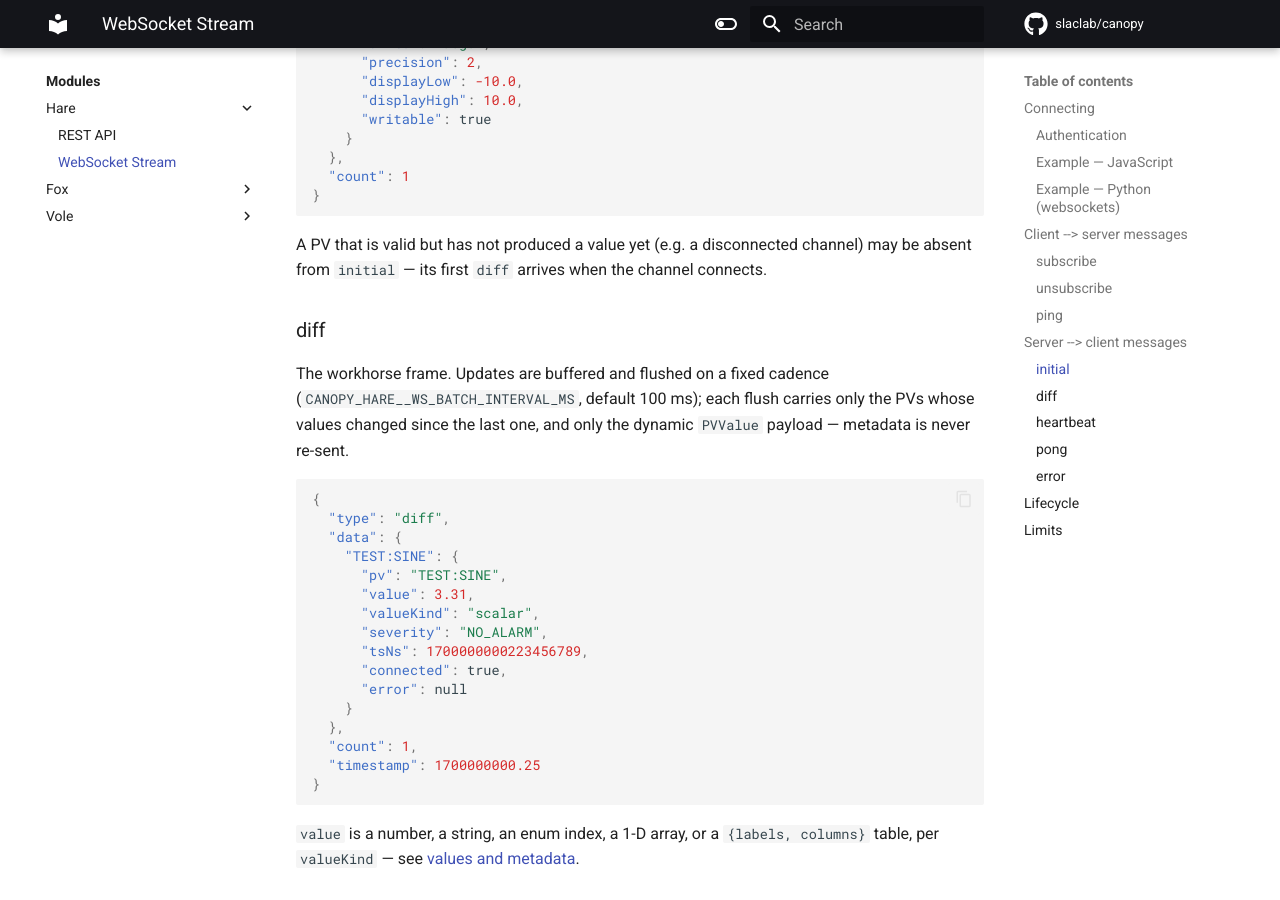
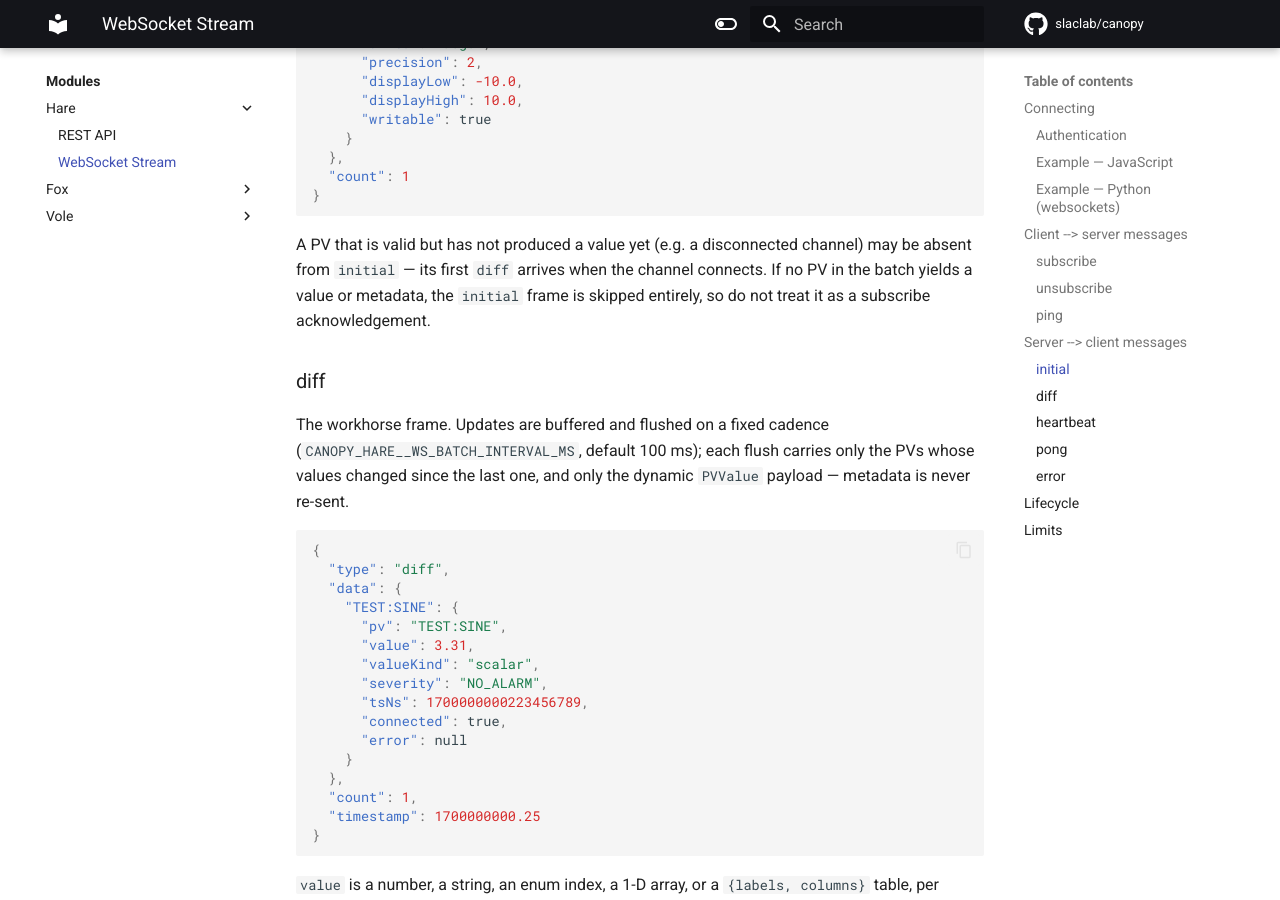
Before and after one commit to slaclab/canopy, an MkDocs documentation site: the page built from docs/hare/websocket.md, in a window 1280 px wide and 900 px high, scrolled down 2884 px. Built offline with MkDocs 1.6.1 and Material for MkDocs 9.7.7, drawn with Linux system fonts in a browser that asks for light colours; comment, search, counter and statistics services are not loaded.

Commit message:
DOC: Minor documentation fixes

```diff
--- a/docs/hare/websocket.md
+++ b/docs/hare/websocket.md
@@ -145,7 +145,9 @@ diffs for the values.
 
 A PV that is valid but has not produced a value yet (e.g. a disconnected
 channel) may be absent from `initial` — its first `diff` arrives when the
-channel connects.
+channel connects. If no PV in the batch yields a value or metadata, the
+`initial` frame is skipped entirely, so do not treat it as a subscribe
+acknowledgement.
 
 ### diff
 
```
Also changed, not shown: docs/deployment/docker.md (+1 -1 lines).
